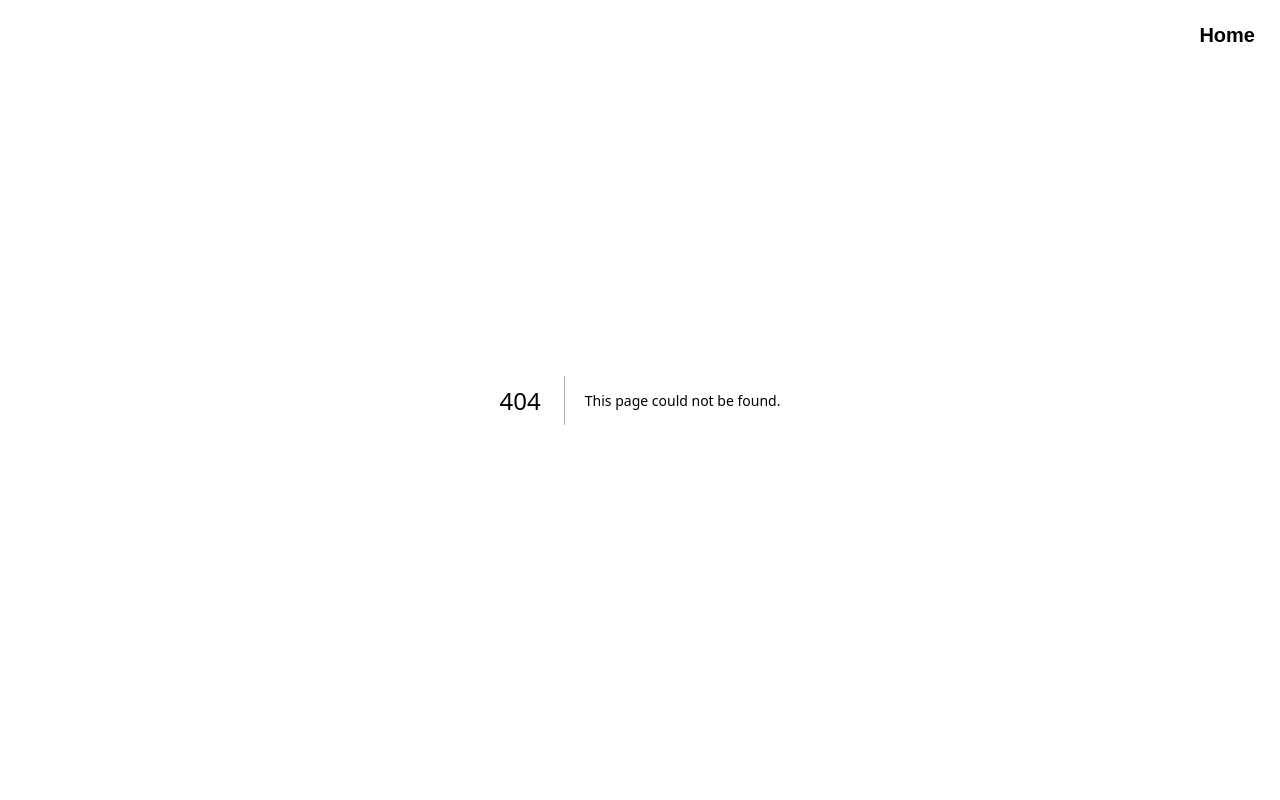
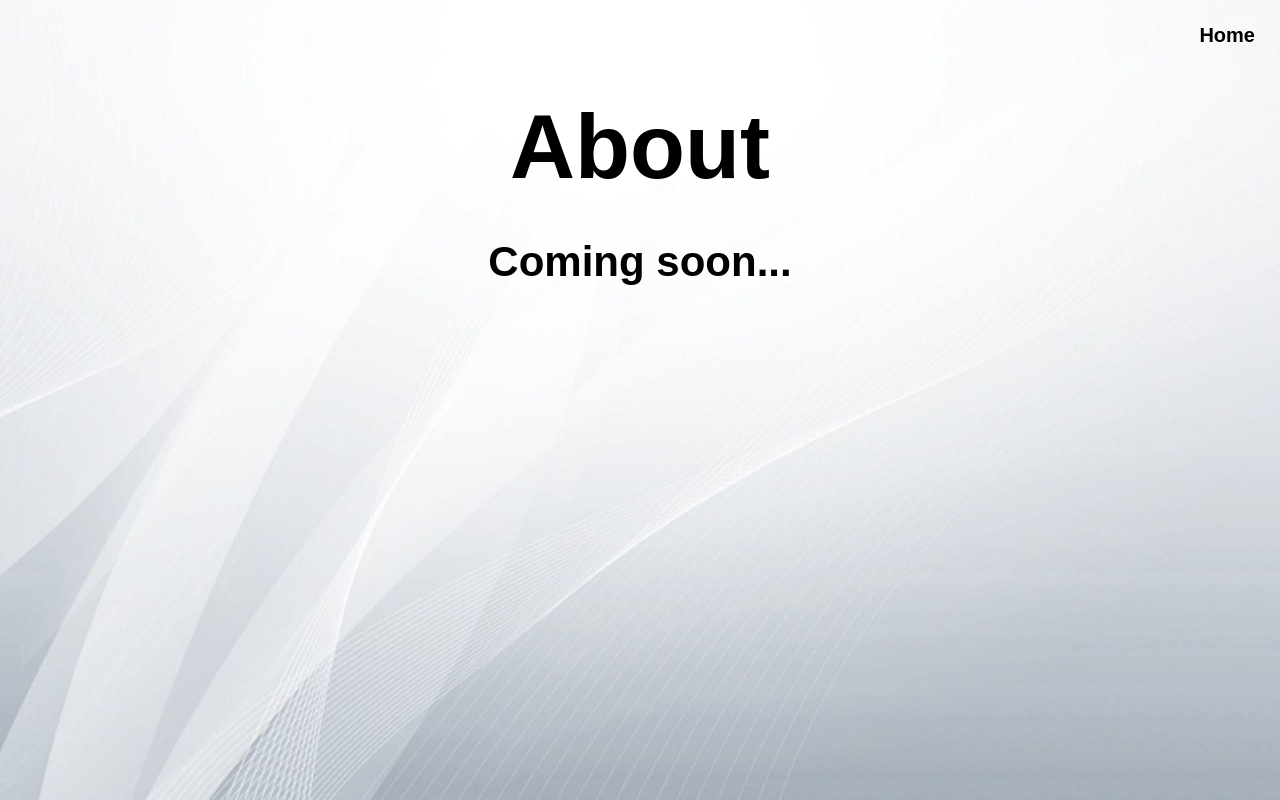
Before and after one commit to H4CK3R1010/Seemz-Like-Magazine, a Next.js app: page /about in a window 1280 px wide. Before the commit this address had no page. Built offline with nearby package versions, Linux system fonts and the light colour scheme.

Commit message:
Add About page

```diff
--- /dev/null
+++ b/app/about/page.tsx
@@ -0,0 +1,19 @@
+export default function About(){
+
+return(
+
+<div className="background">
+
+<div className="title">
+About
+</div>
+
+<div className="subtitle">
+Coming soon...
+</div>
+
+</div>
+
+)
+
+}
```
